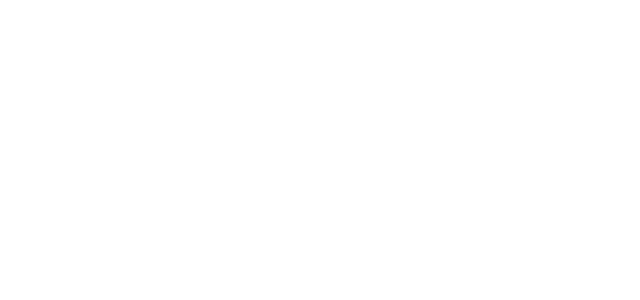
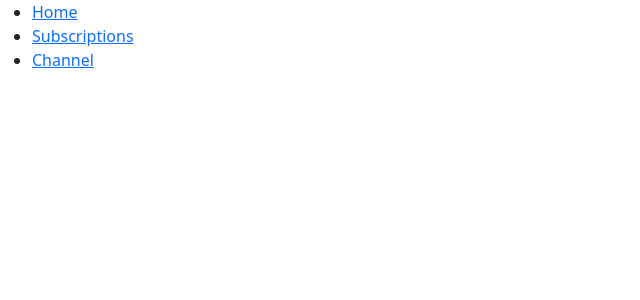
Before and after one commit to joshkent94/everythingSpotify, a React (Create React App) app: page / in a window 1280 px wide. Both pictures are taken after a click on the button "Sign In". Shown: the top 300 px of the page, without its empty margins (0-640 px from the left). Built offline with nearby package versions, Linux system fonts and the light colour scheme.

Commit message:
Implementing nav with react router

```diff
--- a/package.json
+++ b/package.json
@@ -10,6 +10,7 @@
     "react": "^17.0.2",
     "react-dom": "^17.0.2",
     "react-redux": "^7.2.4",
+    "react-router-dom": "^5.2.0",
     "react-scripts": "4.0.3"
   },
   "scripts": {
--- a/public/index.css
+++ b/public/index.css
@@ -11,3 +11,7 @@
     height: 100%;
     width: 100%;
 }
+
+nav a.active {
+  font-weight: bold;
+}
--- a/src/App.js
+++ b/src/App.js
@@ -1,15 +1,95 @@
 import React from 'react';
 import { useSelector } from 'react-redux';
-import AuthenticatedApp from './components/AuthenticatedApp';
 import Authentication from './features/Authentication/Authentication';
 import { selectAuthentication } from './features/Authentication/AuthenticationSlice';
+import Home from './components/Home';
+import Subscriptions from './components/Subscriptions';
+import Channel from './components/Channel';
+import {
+  BrowserRouter as Router,
+  Switch,
+  Route,
+  NavLink,
+  useRouteMatch
+} from "react-router-dom";
 
-function App() {
+export default function App() {
   const isAuthenticated = useSelector(selectAuthentication);
+
   if(isAuthenticated) {
-    return <AuthenticatedApp />;
+    return (
+      <Router>
+        <div>
+            <nav>
+                <ul>
+                    <li>
+                        <NavLink to="/home" activeClassName="active">Home</NavLink>
+                    </li>
+                    <li>
+                        <NavLink to="/subscriptions" activeClassName="active">Subscriptions</NavLink>
+                    </li>
+                    <li>
+                        <NavLink to="/channel" activeClassName="active">Channel</NavLink>
+                    </li>
+                </ul>
+            </nav>
+
+            <Switch>
+                <Route path="/home">
+                    <HomeRoutes />
+                </Route>
+                <Route path="/subscriptions">
+                    <SubscriptionsRoutes />
+                </Route>
+                <Route path="/channel">
+                    <ChannelRoutes />
+                </Route>
+            </Switch>
+        </div>
+      </Router>
+    )
   };
   return <Authentication />;
-}
+};
 
-export default App;
+function HomeRoutes() {
+  let match = useRouteMatch();
+
+  return (
+      <>
+          <Switch>
+              <Route path={`${match.path}`}>
+                  <Home />
+              </Route>
+          </Switch>
+      </>
+  )
+};
+
+function SubscriptionsRoutes() {
+  let match = useRouteMatch();
+
+  return (
+      <>
+          <Switch>
+              <Route path={`${match.path}`}>
+                  <Subscriptions />
+              </Route>
+          </Switch>
+      </>
+  )
+};
+
+function ChannelRoutes() {
+  let match = useRouteMatch();
+
+  return (
+      <>
+          <Switch>
+              <Route path={`${match.path}`}>
+                  <Channel />
+              </Route>
+          </Switch>
+      </>
+  )
+};
--- a/src/components/AuthenticatedApp.js
+++ /dev/null
@@ -1,7 +0,0 @@
-function AuthenticatedApp() {
-    return (
-        <p></p>
-    );
-};
-
-export default AuthenticatedApp;
--- /dev/null
+++ b/src/components/Channel.js
@@ -0,0 +1,5 @@
+export default function Channel() {
+    return (
+        <p></p>
+    );
+};
--- /dev/null
+++ b/src/components/Home.js
@@ -0,0 +1,5 @@
+export default function Home() {
+    return (
+        <p></p>
+    );
+};
--- /dev/null
+++ b/src/components/Subscriptions.js
@@ -0,0 +1,5 @@
+export default function Subscriptions() {
+    return (
+        <p></p>
+    );
+};
--- a/src/features/Authentication/Authentication.js
+++ b/src/features/Authentication/Authentication.js
@@ -2,7 +2,7 @@
 import { authenticate } from "./AuthenticationSlice";
 import './Authentication.css';
 
-function Authentication() {
+export default function Authentication() {
     const dispatch = useDispatch();
 
     const signIn = () => dispatch(authenticate({isSignedIn: true}));
@@ -13,5 +13,3 @@
         </div>
     )
 };
-
-export default Authentication;
```
Also changed, not shown: 1 other file (tests, documents, lock files or other folders).
